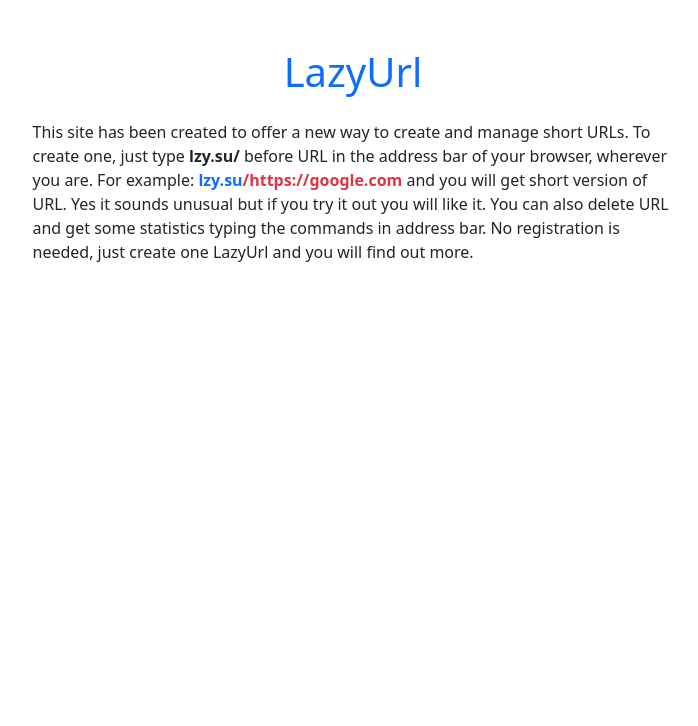
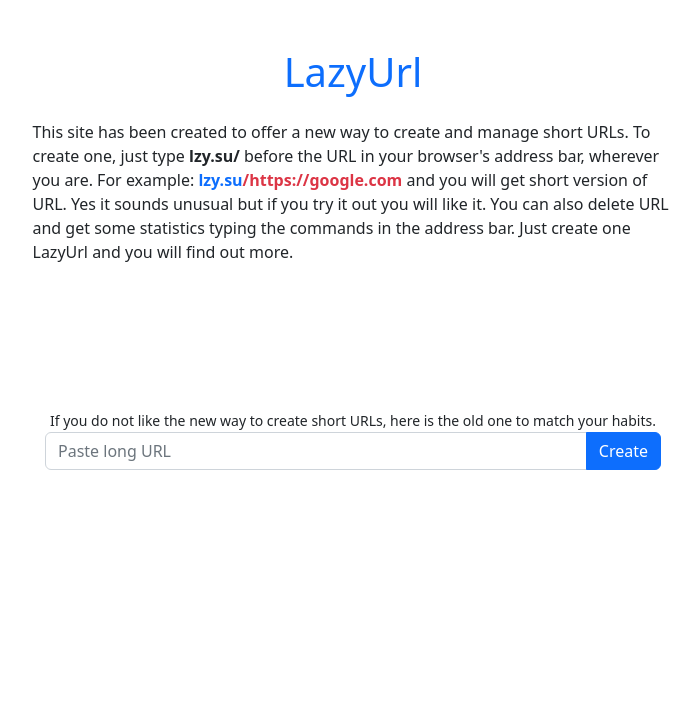
Before and after one commit to YuriyCherniy/lzy.su, a Django app: page / in a window 1280 px wide. Shown: the top 726 px of the page, without its empty margins (287-985 px from the left). Run offline with Django 4.2, Linux system fonts and the light colour scheme.

Commit message:
added text to main page

```diff
--- a/core/static/text.txt
+++ b/core/static/text.txt
@@ -1 +1 @@
-This site has been created to offer a new way to create and manage short URLs. To create one, just type <b>lzy.su/</b> before URL in the address bar of your browser, wherever you are. For example: <b><span class="text-primary">lzy.su</span><span class="text-danger">/https://google.com</span></b> and you will get short version of URL. Yes it sounds unusual but if you try it out you will like it. You can also delete URL and get some statistics typing the commands in address bar. No registration is needed, just create one LazyUrl and you will find out more.
+This site has been created to offer a new way to create and manage short URLs. To create one, just type <b>lzy.su/</b> before the URL in your browser's address bar, wherever you are. For example: <b><span class="text-primary">lzy.su</span><span class="text-danger">/https://google.com</span></b> and you will get short version of URL. Yes it sounds unusual but if you try it out you will like it. You can also delete URL and get some statistics typing the commands in the address bar. Just create one LazyUrl and you will find out more.
--- a/core/templates/core/index.html
+++ b/core/templates/core/index.html
@@ -7,10 +7,28 @@
             <h1 class="text-center mt-2 mt-lg-5 mb-lg-4 text-primary">LazyUrl</h1>
         </div>
     </div>
-    <div class="row justify-content-lg-center mb-2">
+    <div class="row justify-content-lg-center mb-2 mb-5">
         <div class="col-lg-7">
             <span class="text-justify">{{ text|safe }}</span>
         </div>
     </div>
 </div>
+
+
+<br>
+<br>
+
+<div class="row justify-content-lg-center mx-3 mx-lg-0 mt-5">
+    <div class="col-lg-6">
+        <div class="text-center">
+            <small>If you do not like the new way to create short URLs, here is the old one to match your
+                habits.</small>
+        </div>
+        <div class="input-group mb-3">
+            <input type="text" class="form-control" placeholder="Paste long URL" aria-label="Paste long URL"
+                aria-describedby="button-addon2">
+            <button class="btn btn-primary" type="button" id="button-addon2">Create</button>
+        </div>
+    </div>
+</div>
 {% endblock content %}
```
